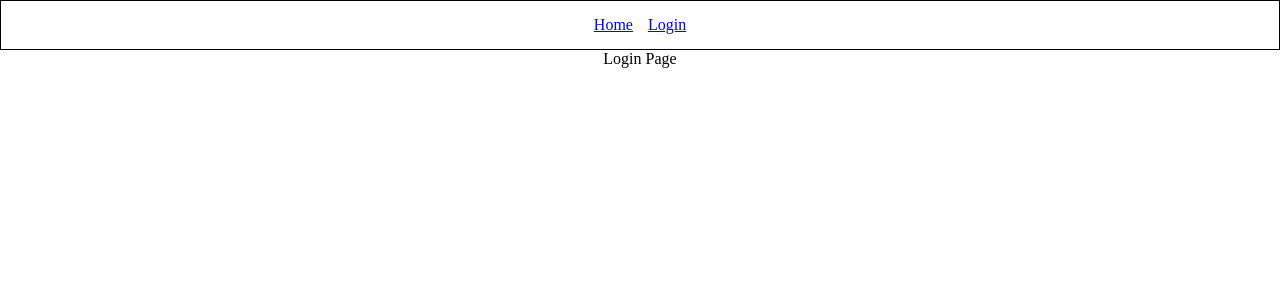
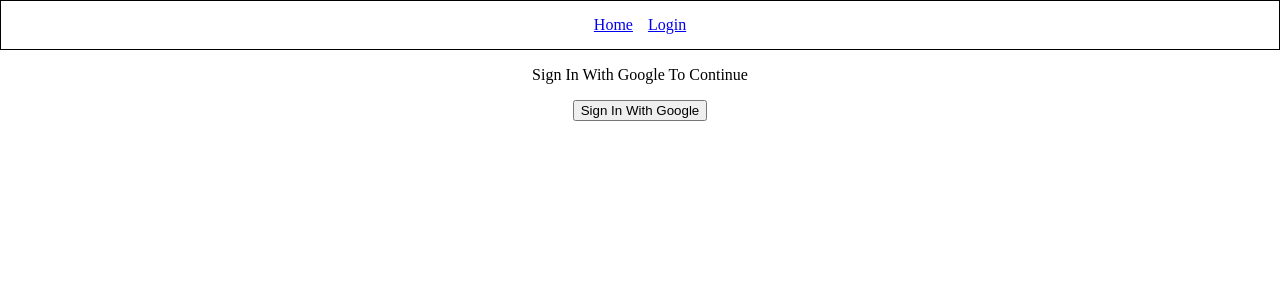
Before and after one commit to MatMarrrrr/Social-Media-App, a React (Create React App) app: page /login in a window 1280 px wide. Shown: the top 300 px of the page. Built offline with nearby package versions, Linux system fonts and the light colour scheme.

Commit message:
Add login with Google

```diff
--- a/src/pages/login.tsx
+++ b/src/pages/login.tsx
@@ -1,10 +1,24 @@
-import React from 'react'
+import React from "react";
 import "../style/Login.css";
+import { auth, provider } from "../config/firebase";
+import { signInWithPopup } from "firebase/auth";
 
 function Login() {
+  const signInWithGoogle = async () => {
+    try {
+      const result = await signInWithPopup(auth, provider);
+      console.log(result);
+    } catch (error) {
+      console.log(error);
+    }
+  };
+
   return (
-    <div className='Login'>Login Page</div>
-  )
+    <div className="Login">
+      <p>Sign In With Google To Continue</p>
+      <button onClick={signInWithGoogle}>Sign In With Google</button>
+    </div>
+  );
 }
 
-export default Login
+export default Login;
--- a/src/pages/main.tsx
+++ b/src/pages/main.tsx
@@ -3,7 +3,7 @@ import "../style/Main.css";
 
 function Main() {
   return (
-    <div className='Main'>Home Page</div>
+    <div className='Main'><p>Main Page</p></div>
   )
 }
 
--- a/src/style/Login.css
+++ b/src/style/Login.css
@@ -1,4 +1,5 @@
 .Login{
     display: flex;
-    justify-content: center;
+    flex-direction: column;
+    align-items: center;
 }
--- a/src/style/Main.css
+++ b/src/style/Main.css
@@ -1,4 +1,5 @@
 .Main{
     display: flex;
-    justify-content: center;
+    flex-direction: column;
+    align-items: center;
 }
```
